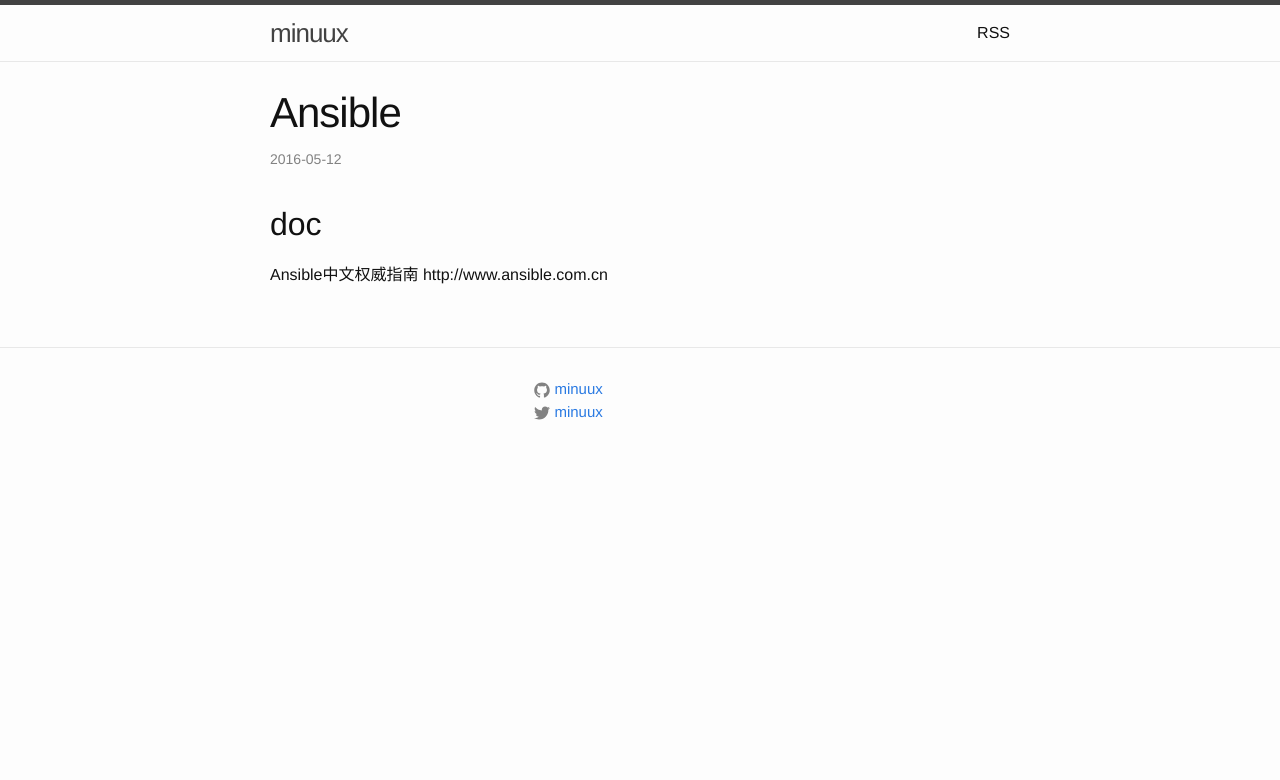
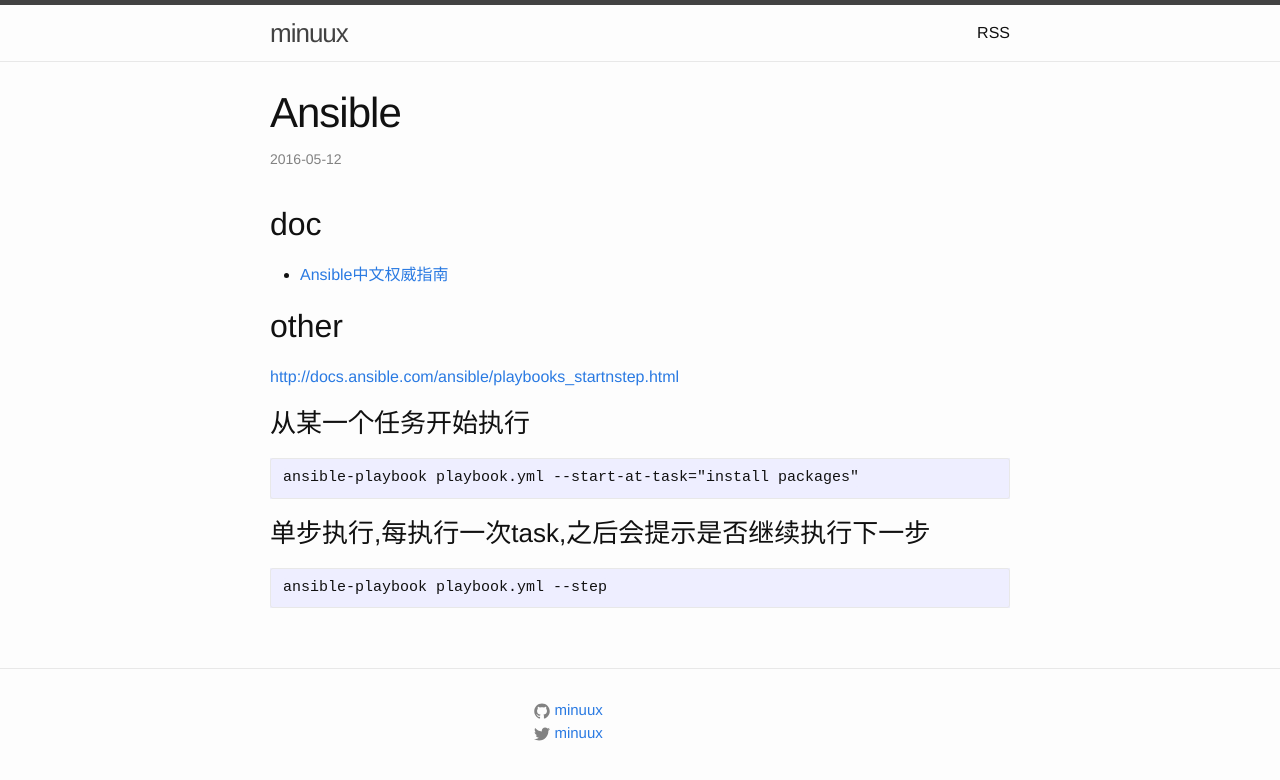
Before and after one commit to minuux/minuux.github.io, a Jekyll site: the page built from _posts/2016-05-12-ansible.md, in a window 1280 px wide. Shown: the top 780 px of the page. Built offline with Jekyll 4.4.1, drawn with Linux system fonts in a browser that asks for light colours.

Commit message:
modify post

````diff
--- a/_posts/2016-05-12-ansible.md
+++ b/_posts/2016-05-12-ansible.md
@@ -7,4 +7,19 @@ categories: notes
 
 
 ## doc
-Ansible中文权威指南 http://www.ansible.com.cn
+
+- [Ansible中文权威指南](http://www.ansible.com.cn)
+
+
+## other
+[http://docs.ansible.com/ansible/playbooks_startnstep.html](http://docs.ansible.com/ansible/playbooks_startnstep.html)
+
+### 从某一个任务开始执行
+```
+ansible-playbook playbook.yml --start-at-task="install packages"
+```
+
+### 单步执行,每执行一次task,之后会提示是否继续执行下一步
+```
+ansible-playbook playbook.yml --step
+```
````
Also changed, not shown: _posts/2016-05-12-docker.md (+3 -0 lines), _posts/2016-05-12-osx.md (+4 -5 lines).
